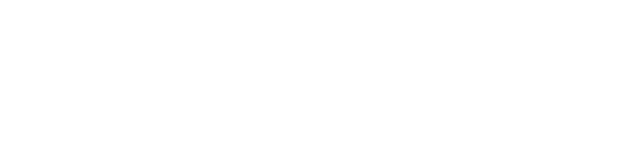
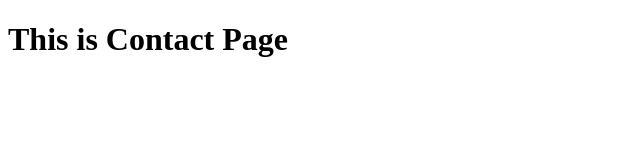
Before and after one commit to manasdixit04/assignment_5_github, a plain HTML site: page contact.html in a window 1280 px wide. Shown: the whole page, without its empty margins (0-640 px from the left). Drawn offline with Linux system fonts and the light colour scheme.

Commit message:
heading added

```diff
--- a/contact.html
+++ b/contact.html
@@ -6,6 +6,6 @@
     <title>Contact</title>
 </head>
 <body>
-
+    <h1>This is Contact Page</h1>
 </body>
 </html>
```
